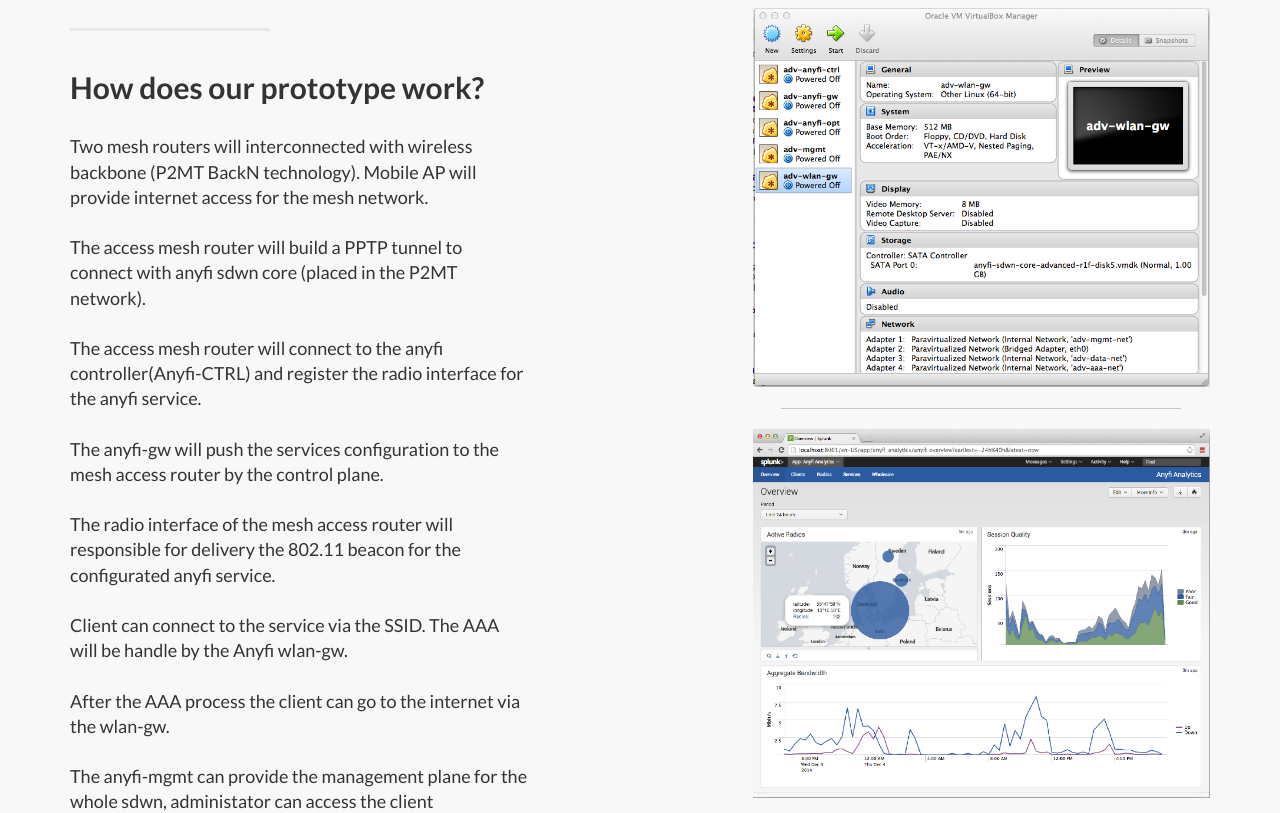
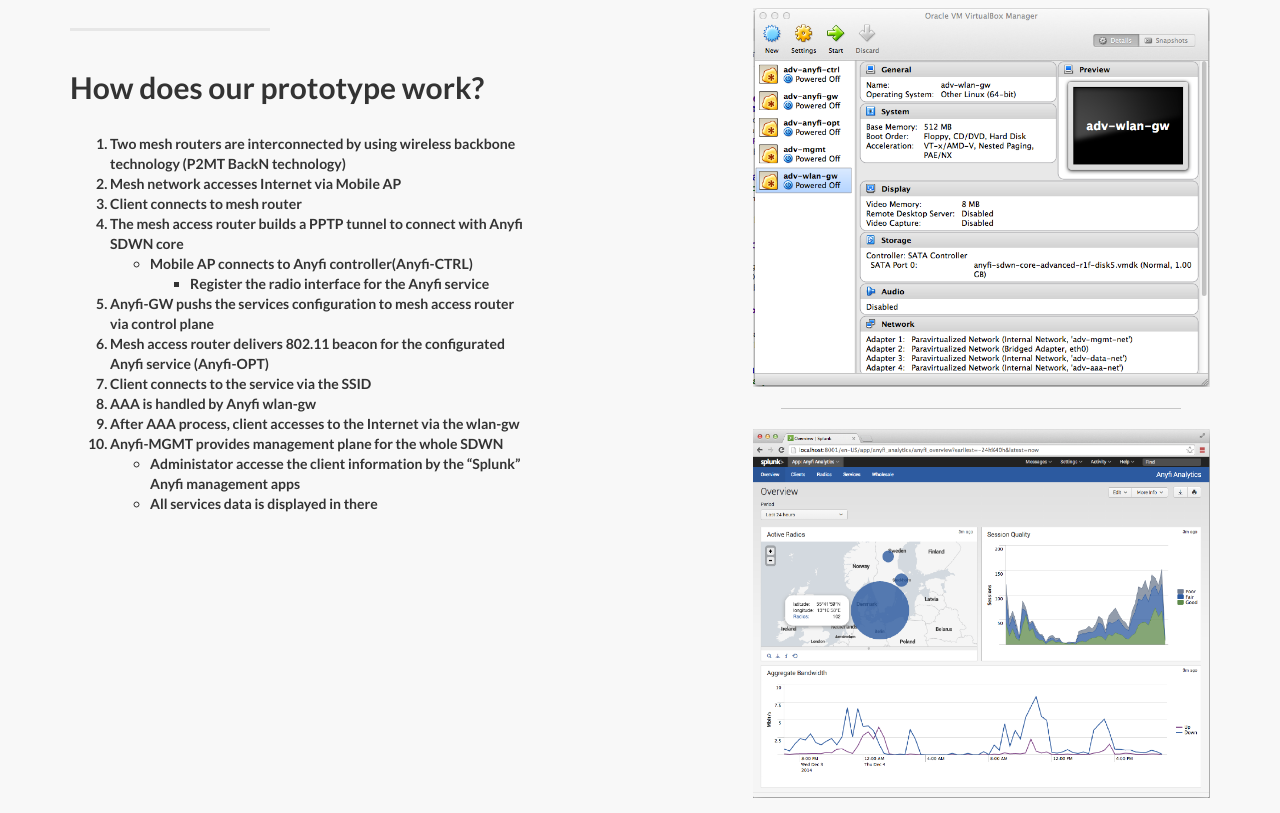
Before and after one commit to csy113/iems5717, a plain HTML site: page index.html in a window 1280 px wide. Shown: the part 5360-6173 px from the top of the page. Drawn offline with Linux system fonts and the light colour scheme.

Commit message:
Update content

```diff
--- a/index.html
+++ b/index.html
@@ -421,17 +421,32 @@
                     <h2 class="section-heading">
 										How does our prototype work?</h2>
 		   <p class="lead">
-Two mesh routers will interconnected with wireless backbone (P2MT BackN technology). Mobile AP will provide internet access for the mesh network.
+
+			<ol>
+				<li>Two mesh routers are interconnected by using wireless backbone technology (P2MT BackN technology)</li>
+				<li>Mesh network accesses Internet via Mobile AP</li>
+				<li>Client connects to mesh router</li>
+				<li>The mesh access router builds a PPTP tunnel to connect with Anyfi SDWN core</li>
+					<ul>
+						<li>Mobile AP connects to Anyfi controller(Anyfi-CTRL)</li>
+							<ul>
+								<li>Register the radio interface for the Anyfi service</li>
+							</ul>
+					</ul>
+				<li>Anyfi-GW pushs the services configuration to mesh access router via control plane</li>
+				<li>Mesh access router delivers 802.11 beacon for the configurated Anyfi service (Anyfi-OPT)</li>
+
+									<li>Client connects to the service via the SSID</li>
+				<li>AAA is handled by Anyfi wlan-gw</li>
+				<li>After AAA process, client accesses to the Internet via the wlan-gw</li>
+				<li>Anyfi-MGMT provides management plane for the whole SDWN</li>
+					<ul>
+						<li>Administator accesse the client information by the “Splunk” Anyfi management apps</li>
+						<li>All services data is displayed in there</li>
+					</ul>
+			</ol>
 		     <br><br>
-The access mesh router will build a PPTP tunnel to connect with anyfi sdwn core (placed in the P2MT network).
 <br><br>
-The access mesh router will connect to the anyfi controller(Anyfi-CTRL) and register the radio interface for the anyfi service. <br><br>
-The anyfi-gw will push the services configuration to the mesh access router by the control plane.
-<br><br>
-The radio interface of the mesh access router will responsible for delivery the 802.11 beacon for the configurated anyfi service. <br><br>
-Client can connect to the service via the SSID. The AAA will be handle by the Anyfi wlan-gw. <br><br>
-After the AAA process the client can go to the internet via the wlan-gw.<br><br>
-The anyfi-mgmt can provide the management plane for the whole sdwn, administator can access the client informantion by the “Splunk” anyfi management apps. All the services data will be displayed here.<br><br>
 
 		   </p>
 
```
